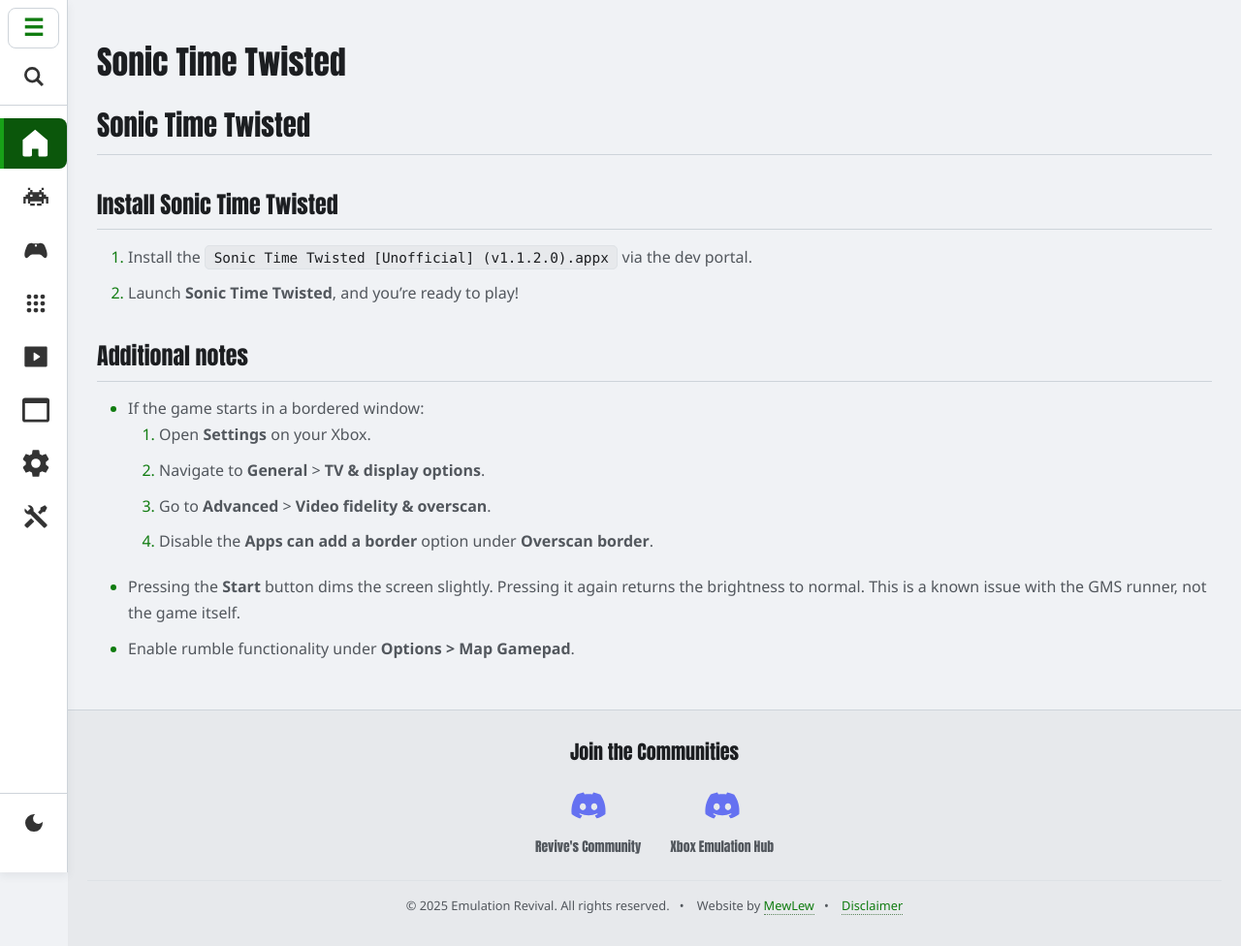
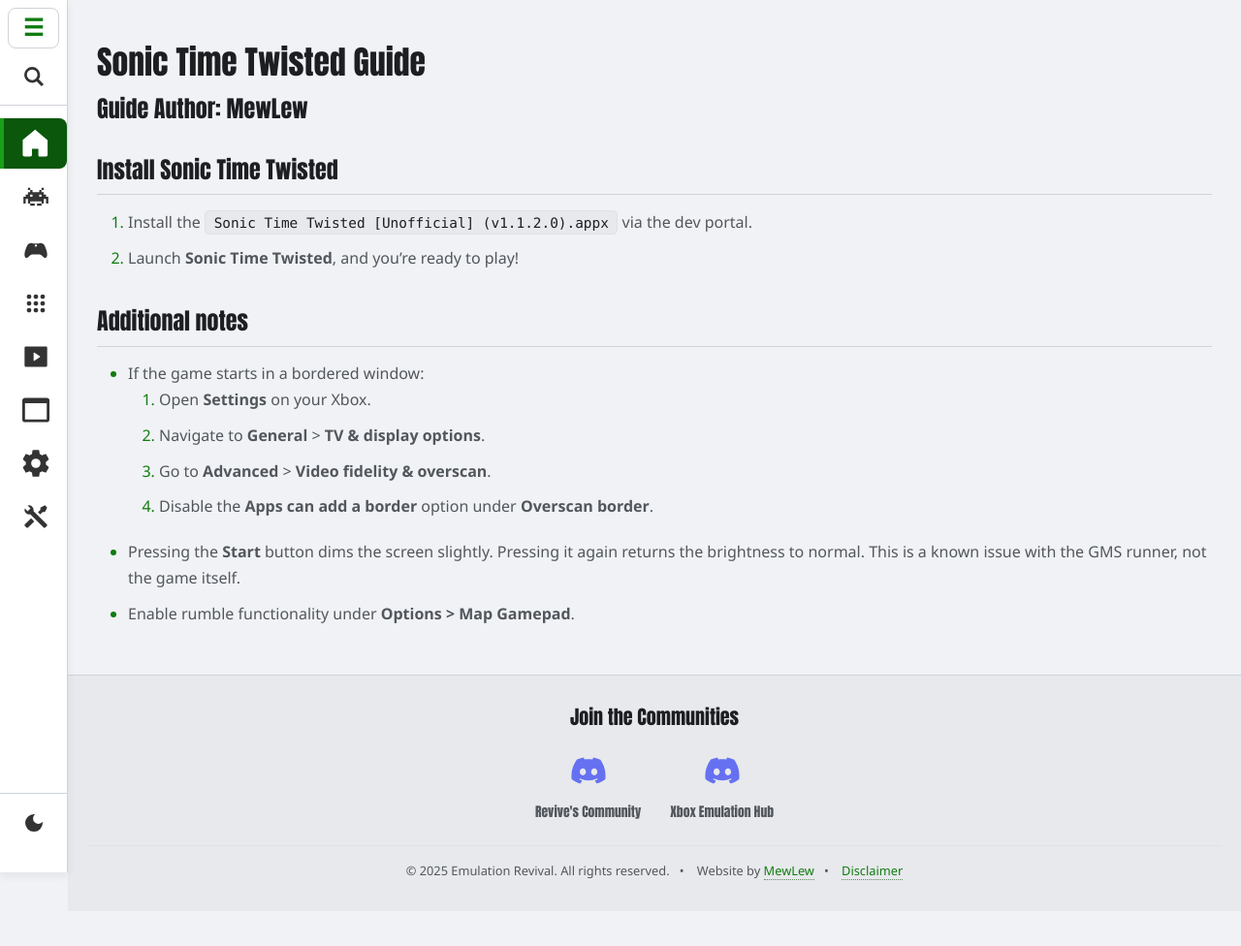
Before and after one commit to EmulationRevival/emulationrevival.github.io, a Jekyll site: the page built from guides/ports/sonictimetwisted.md, in a window 1280 px wide. Shown: the whole page at 97% size. Built offline with Jekyll 4.4.1, drawn with Linux system fonts in a browser that asks for light colours; after the commit the page ends 940 px from its top, so only the background shows below that.

Commit message:
Update sonictimetwisted.md

```diff
--- a/guides/ports/sonictimetwisted.md
+++ b/guides/ports/sonictimetwisted.md
@@ -1,11 +1,10 @@
 ---
 layout: template
-title: "Sonic Time Twisted"
+title: "Sonic Time Twisted Guide"
 permalink: /guides/ports/sonictimetwisted-guide/
 description: "A guide for setting up Sonic Time Twisted on dev mode."
+author: "MewLew"
 ---
-
-## Sonic Time Twisted
 
 ### Install Sonic Time Twisted
 1. Install the `Sonic Time Twisted [Unofficial] (v1.1.2.0).appx` via the dev portal.
```
